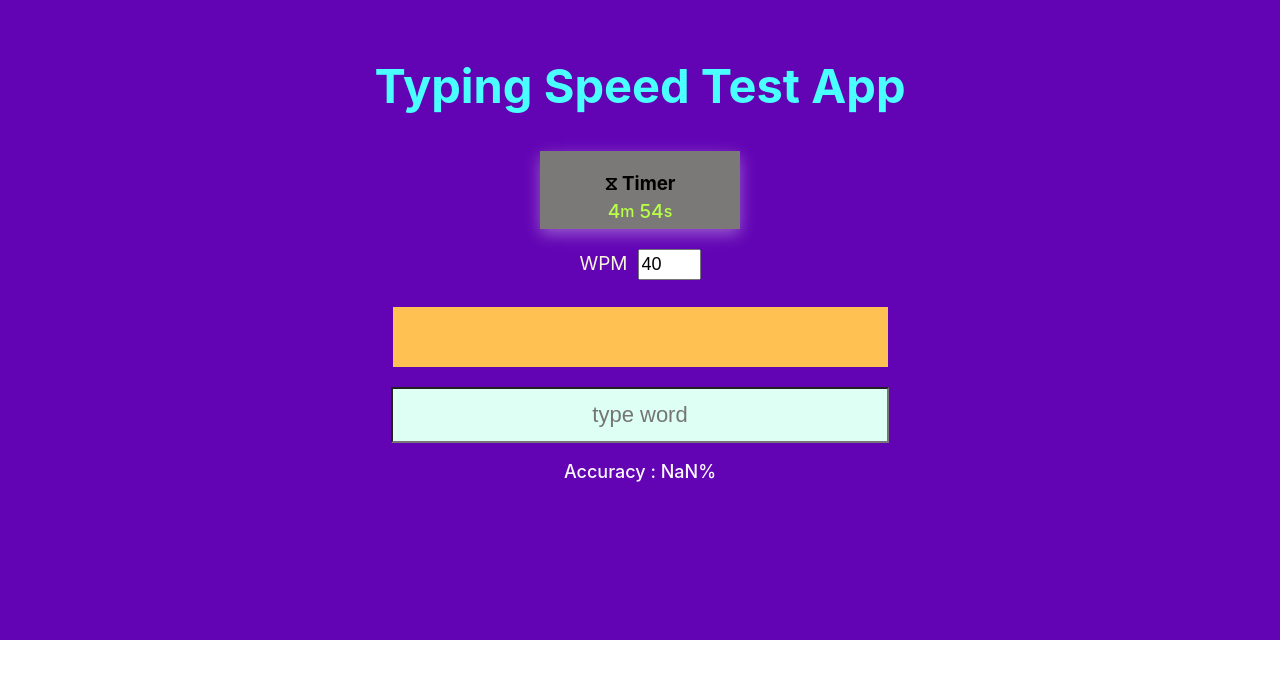
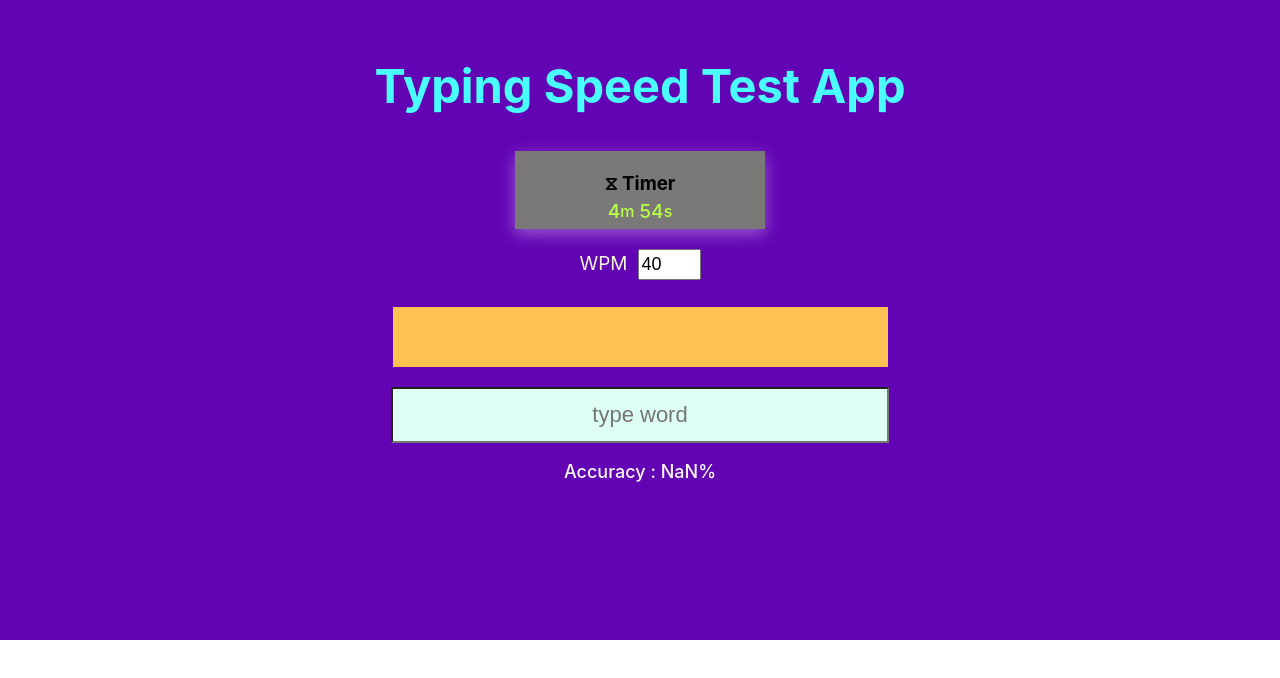
Before and after one commit to 123bhagesh/chaabi_assignment, a React (Create React App) app: page / in a window 1280 px wide. Shown: the top 678 px of the page. Built offline with nearby package versions, Linux system fonts and the light colour scheme; no server answers.

Commit message:
chanfes in count down

```diff
--- a/package.json
+++ b/package.json
@@ -37,5 +37,6 @@
       "last 1 firefox version",
       "last 1 safari version"
     ]
-  }
+  },
+  "homepage":"."
 }
--- a/src/Component/Count-Down/CountDown.jsx
+++ b/src/Component/Count-Down/CountDown.jsx
@@ -66,7 +66,7 @@ const CountDown = (props) => {
       </div>
       <div className={styles.lengthDiv}>
         {
-          seconds == 0 && minutes==0 ? <h4>Word length: {length}</h4> : <></>
+          seconds == 0 && minutes==0 ? <h4>No of Key Press: {length}</h4> : <></>
         }
       </div>
     </div>
--- a/src/Component/Styles/timer.module.css
+++ b/src/Component/Styles/timer.module.css
@@ -1,5 +1,5 @@
 .timerContainer {
-  width: 200px;
+  width: 250px;
   padding: 2px 0 10px ;
   margin: auto;
   box-shadow: rgba(255, 255, 255, 0.35) 0px 5px 15px;
```
Also changed, not shown: 1 other file (tests, documents, lock files or other folders).
